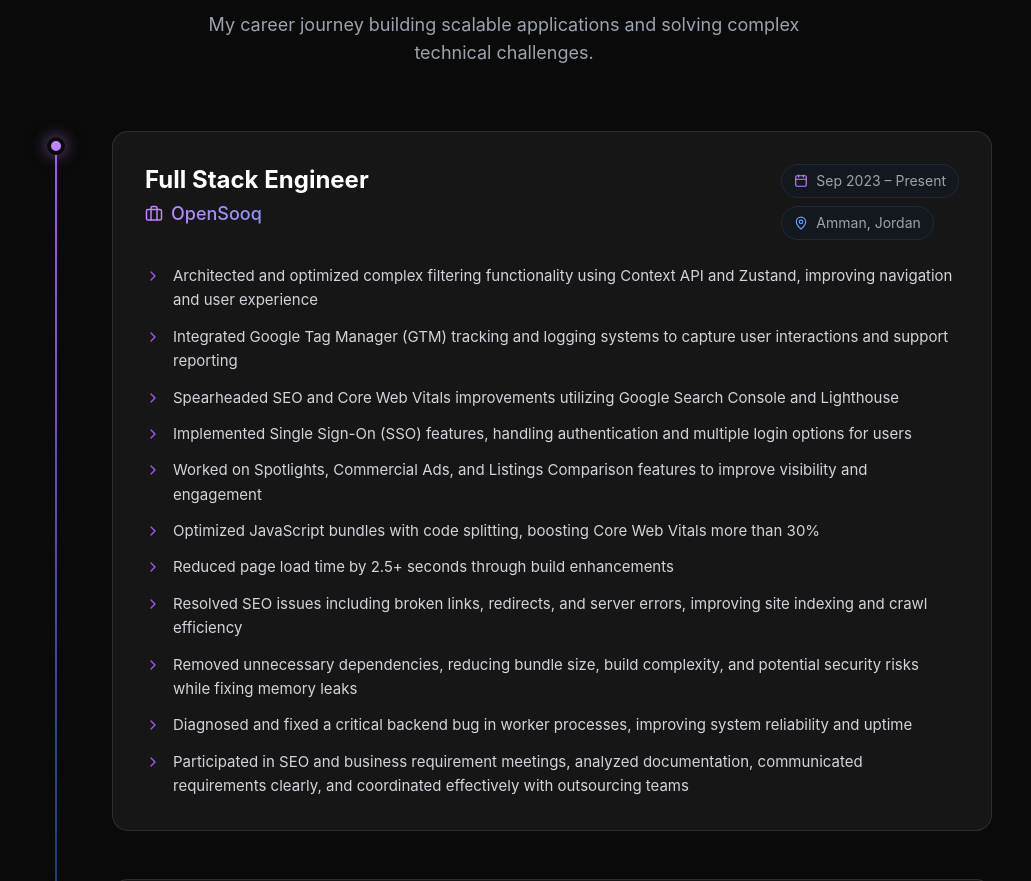
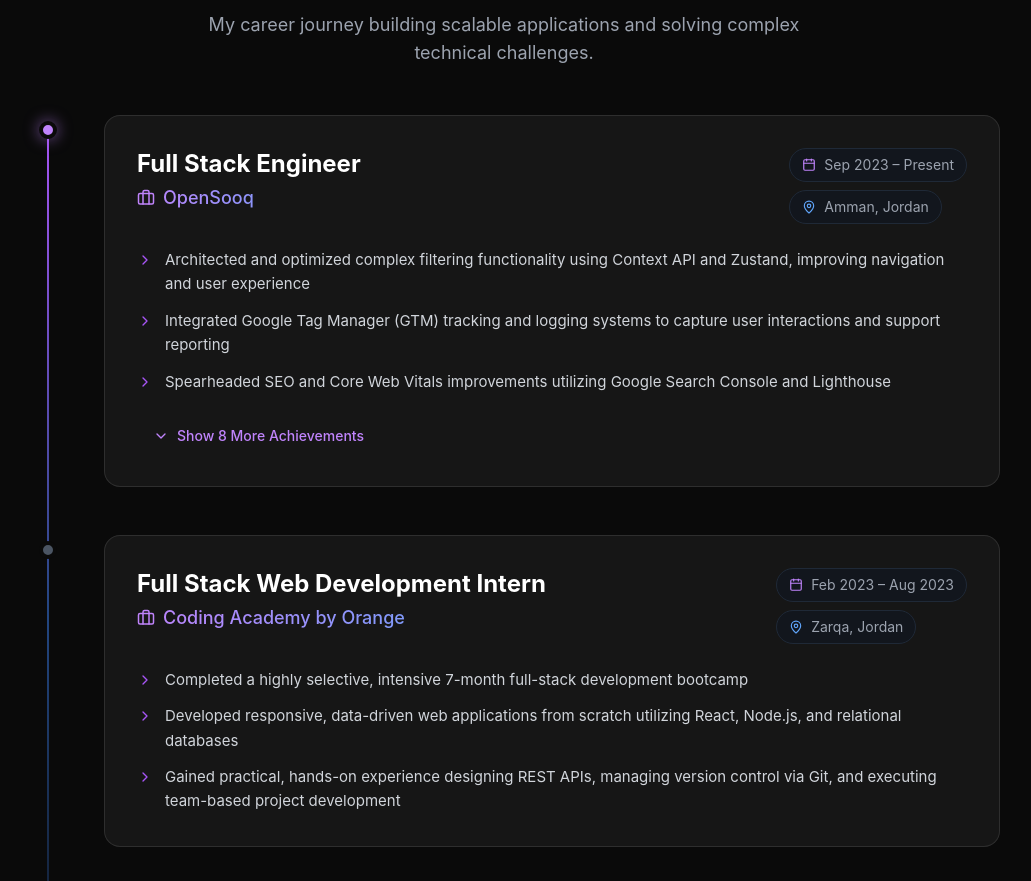
Before and after one commit to razan-aboushi/razan-aboushi-portfolio, a React (Create React App) app: page / in a window 1280 px wide. Shown: the part 1919-2800 px from the top of the page, without its empty margins (136-1167 px from the left). Built offline with nearby package versions, Linux system fonts and the light colour scheme.

Commit message:
edit on the design of some sections

```diff
--- a/src/components/ExperienceElegant.tsx
+++ b/src/components/ExperienceElegant.tsx
@@ -1,4 +1,5 @@
-import { Calendar, MapPin, ChevronRight, Briefcase } from "lucide-react";
+import { useState } from "react";
+import { Calendar, MapPin, ChevronRight, Briefcase, ChevronDown, ChevronUp } from "lucide-react";
 
 const experienceData = [
   {
@@ -45,13 +46,101 @@ const experienceData = [
   },
 ];
 
+const ExperienceCard = ({ exp, index }: { exp: any; index: number }) => {
+  const [isExpanded, setIsExpanded] = useState(false);
+
+  const INITIAL_COUNT = 3;
+  const hasMore = exp.achievements.length > INITIAL_COUNT;
+
+  const visibleAchievements = isExpanded
+    ? exp.achievements
+    : exp.achievements.slice(0, INITIAL_COUNT);
+
+  return (
+    <div
+      className="relative pl-10 md:pl-24 animate-fade-in"
+      style={{ animationDelay: `${0.2 + index * 0.15}s` }}
+    >
+      <div
+        className={`absolute left-[7px] md:left-[31px] top-1.5 w-[18px] h-[18px] rounded-full border-4 border-[#0a0a0a] z-10 ${
+          exp.isCurrent
+            ? "bg-purple-400 shadow-[0_0_15px_rgba(192,132,252,0.6)]"
+            : "bg-gray-600"
+        }`}
+      />
+
+      <div className="bg-white/5 border border-white/10 rounded-2xl p-6 md:p-8 hover:border-purple-500/30 hover:bg-white/[0.07] transition-all duration-300">
+
+        <div className="flex flex-col md:flex-row md:justify-between md:items-start gap-4 mb-6">
+          <div>
+            <h3 className="text-xl md:text-2xl font-bold text-white mb-1">
+              {exp.position}
+            </h3>
+            <div className="flex items-center gap-2 text-base md:text-lg font-medium text-transparent bg-clip-text bg-gradient-to-r from-purple-400 to-blue-400 mb-3">
+              <Briefcase size={18} className="text-purple-400 shrink-0" />
+              {exp.company}
+            </div>
+          </div>
+
+          <div className="flex flex-wrap md:flex-col gap-2 shrink-0">
+            <div className="flex items-center gap-2 text-xs md:text-sm text-gray-400 bg-gray-900/50 px-3 py-1.5 rounded-full border border-gray-800 w-fit">
+              <Calendar size={14} className="text-purple-400 shrink-0" />
+              <span>{exp.duration}</span>
+            </div>
+            <div className="flex items-center gap-2 text-xs md:text-sm text-gray-400 bg-gray-900/50 px-3 py-1.5 rounded-full border border-gray-800 w-fit">
+              <MapPin size={14} className="text-blue-400 shrink-0" />
+              <span>{exp.location}</span>
+            </div>
+          </div>
+        </div>
+
+        <ul className="space-y-3 relative">
+          {visibleAchievements.map((achievement: string, achIndex: number) => (
+            <li
+              key={achIndex}
+              className="flex items-start gap-3 group animate-fade-in"
+            >
+              <ChevronRight
+                size={16}
+                className="text-purple-500 mt-1 shrink-0 group-hover:text-cyan-400 transition-colors"
+              />
+              <span className="text-gray-300 leading-relaxed text-sm md:text-[15px]">
+                {achievement}
+              </span>
+            </li>
+          ))}
+        </ul>
+
+        {hasMore && (
+          <button
+            onClick={() => setIsExpanded(!isExpanded)}
+            className="mt-6 flex items-center gap-2 text-sm font-medium text-purple-400 hover:text-purple-300 transition-colors py-2 px-4 rounded-lg hover:bg-purple-500/10 w-fit"
+          >
+            {isExpanded ? (
+              <>
+                <ChevronUp size={16} />
+                Show Less
+              </>
+            ) : (
+              <>
+                <ChevronDown size={16} />
+                Show {exp.achievements.length - INITIAL_COUNT} More Achievements
+              </>
+            )}
+          </button>
+        )}
+
+      </div>
+    </div>
+  );
+};
+
 export default function ExperienceElegant() {
   return (
-    <section id="experience" className="relative py-20 bg-[#0a0a0a]">
-      <div className="max-w-5xl mx-auto px-6">
+    <section id="experience" className="relative py-20 bg-[#0a0a0a] scroll-mt-20">
+      <div className="max-w-5xl mx-auto px-4">
 
-        {/* Section Header */}
-        <div className="text-center mb-16">
+        <div className="text-center mb-12 animate-fade-in">
           <h2 className="text-4xl md:text-5xl font-bold text-white mb-4">
             Professional <span className="text-transparent bg-clip-text bg-gradient-to-r from-blue-400 to-purple-500">Experience</span>
           </h2>
@@ -60,72 +149,12 @@ export default function ExperienceElegant() {
           </p>
         </div>
 
-        {/* Timeline Container */}
         <div className="relative">
-
-          {/* The Vertical Line */}
-          {/* We use a gradient line to make it look modern */}
           <div className="absolute left-[15px] md:left-[39px] top-2 bottom-0 w-[2px] bg-gradient-to-b from-purple-500 via-blue-500/50 to-transparent" />
 
           <div className="space-y-12">
             {experienceData.map((exp, index) => (
-              <div key={index} className="relative pl-10 md:pl-24">
-
-                {/* Timeline Dot */}
-                {/* The glowing dot effect for current role, standard dot for past roles */}
-                <div
-                  className={`absolute left-[7px] md:left-[31px] top-1.5 w-[18px] h-[18px] rounded-full border-4 border-[#0a0a0a] z-10 ${
-                    exp.isCurrent
-                      ? "bg-purple-400 shadow-[0_0_15px_rgba(192,132,252,0.6)]"
-                      : "bg-gray-600"
-                  }`}
-                />
-
-                {/* Experience Card */}
-                <div className="bg-white/5 border border-white/10 rounded-2xl p-6 md:p-8 hover:border-purple-500/30 hover:bg-white/[0.07] transition-all duration-300">
-
-                  {/* Header part of the card */}
-                  <div className="flex flex-col md:flex-row md:justify-between md:items-start gap-4 mb-6">
-                    <div>
-                      <h3 className="text-2xl font-bold text-white mb-1">
-                        {exp.position}
-                      </h3>
-                      <div className="flex items-center gap-2 text-lg font-medium text-transparent bg-clip-text bg-gradient-to-r from-purple-400 to-blue-400 mb-3">
-                        <Briefcase size={18} className="text-purple-400" />
-                        {exp.company}
-                      </div>
-                    </div>
-
-                    {/* Date and Location Badges */}
-                    <div className="flex flex-col gap-2 shrink-0">
-                      <div className="flex items-center gap-2 text-sm text-gray-400 bg-gray-900/50 px-3 py-1.5 rounded-full border border-gray-800 w-fit">
-                        <Calendar size={14} className="text-purple-400" />
-                        <span>{exp.duration}</span>
-                      </div>
-                      <div className="flex items-center gap-2 text-sm text-gray-400 bg-gray-900/50 px-3 py-1.5 rounded-full border border-gray-800 w-fit">
-                        <MapPin size={14} className="text-blue-400" />
-                        <span>{exp.location}</span>
-                      </div>
-                    </div>
-                  </div>
-
-                  {/* Achievements List */}
-                  <ul className="space-y-3">
-                    {exp.achievements.map((achievement, achIndex) => (
-                      <li key={achIndex} className="flex items-start gap-3 group">
-                        <ChevronRight
-                          size={16}
-                          className="text-purple-500 mt-1 shrink-0 group-hover:text-cyan-400 transition-colors"
-                        />
-                        <span className="text-gray-300 leading-relaxed text-[15px]">
-                          {achievement}
-                        </span>
-                      </li>
-                    ))}
-                  </ul>
-
-                </div>
-              </div>
+              <ExperienceCard key={index} exp={exp} index={index} />
             ))}
           </div>
         </div>
--- a/src/components/ProjectsElegant.tsx
+++ b/src/components/ProjectsElegant.tsx
@@ -1,37 +1,13 @@
-import { Code, Package, Globe, ExternalLink, GitBranch, Box, Server } from "lucide-react";
+import { Code, Globe, ExternalLink, GitBranch, Server } from "lucide-react";
 
 const projectsData = [
-  {
-    title: "React Perfect Gallery",
-    type: "NPM Package",
-    description: "Published an open-source NPM package providing a highly reusable, accessible image gallery component featuring mobile-first design and infinite scrolling capabilities.",
-    technologies: ["React", "TypeScript", "CSS3", "Accessibility", "Infinite Scroll"],
-    links: {
-      npm: "https://www.npmjs.com/package/react-perfect-gallery",
-      github: "https://github.com/razan-aboushi/react-perfect-gallery",
-    },
-    icon: Package,
-    featured: true,
-  },
-  {
-    title: "Mobile Date Picker",
-    type: "NPM Package",
-    description: "Engineered and deployed a mobile-optimized date picker component with touch-friendly controls and customizable styling for the React developer ecosystem.",
-    technologies: ["React", "JavaScript", "CSS3", "Mobile-First", "Touch UI"],
-    links: {
-      npm: "https://www.npmjs.com/package/mobile-date-picker",
-      github: "https://github.com/razan-aboushi/my-react-mobile-datepicker",
-    },
-    icon: Package,
-    featured: true,
-  },
   {
     title: "EduSpark Platform",
     type: "Full Stack Application",
     description: "Developed an educational platform bridging students and course creators, featuring secure material sharing and interactive online course accessibility.",
     technologies: ["React.js", "Node.js", "Express", "MySQL", "JWT"],
     links: {
-      github: "https://github.com/razan-aboushi/eduspark-platform",
+      github: "https://github.com/razan-aboushi/Edu_Spark",
     },
     icon: Globe,
     featured: true,
@@ -56,6 +32,17 @@ const projectsData = [
       github: "https://github.com/razan-aboushi/Add-Tasks-with-Zustand",
     },
     icon: Code,
+  },
+  {
+    title: "YouBelong Platform",
+    type: "Full Stack Application",
+    description: "A comprehensive web platform built using Laravel framework following MVC architecture pattern with MySQL database integration.",
+    technologies: ["PHP 8", "Laravel Framework 9", "MySQL 5.7", "HTML", "CSS", "Bootstrap", "Apache Server", "Composer"],
+    links: {
+      github: "https://github.com/razan-aboushi/youbelong",
+    },
+    icon: Globe,
+    featured: true,
   },
   {
     title: "Expense Tracker",
@@ -116,6 +103,7 @@ const projectsData = [
       github: "https://github.com/razan-aboushi/chat-rooms",
     },
     icon: Server,
+    featured: true,
   },
   {
     title: "Simple NodeJS",
@@ -127,25 +115,30 @@ const projectsData = [
     },
     icon: Server,
   },
+  {
+    title: "Mockup and Wireframe",
+    type: "Design Project",
+    description: "Created initial website wireframes and mockup screens using Figma for UI/UX design planning and prototyping.",
+    technologies: ["Figma", "Wireframing", "UI Design", "Prototyping"],
+    links: {
+      github: "https://github.com/razan-aboushi/mockup-and-wireframe",
+    },
+    icon: Globe,
+  },
 ];
 
-// Split the data into featured and standard projects
 const featuredProjects = projectsData.filter(p => p.featured);
 const standardProjects = projectsData.filter(p => !p.featured);
 
 export default function ProjectsElegant() {
   return (
-    <section id="projects" className="relative py-20 bg-[#0a0a0a]">
+    <section id="projects" className="relative py-24 bg-[#0a0a0a]">
       <div className="max-w-6xl mx-auto px-6">
 
-        {/* Section Header */}
         <div className="text-center mb-16">
           <h2 className="text-4xl md:text-5xl font-bold text-white mb-4">
             Featured <span className="text-transparent bg-clip-text bg-gradient-to-r from-purple-400 to-pink-500">Work</span>
           </h2>
-          <p className="text-gray-400 text-lg max-w-2xl mx-auto">
-            A selection of my NPM packages, full-stack applications, and open-source contributions.
-          </p>
         </div>
 
         <div className="grid grid-cols-1 md:grid-cols-2 gap-6 mb-12">
@@ -189,17 +182,6 @@ export default function ProjectsElegant() {
                 </div>
 
                 <div className="relative z-10 flex gap-4 mt-auto">
-                  {project.links.npm && (
-                    <a
-                      href={project.links.npm}
-                      target="_blank"
-                      rel="noopener noreferrer"
-                      className="flex items-center gap-2 text-sm font-medium text-white px-4 py-2 rounded-lg bg-red-500/10 hover:bg-red-500/20 border border-red-500/20 transition-colors"
-                    >
-                      <Box size={16} />
-                      NPM Registry
-                    </a>
-                  )}
                   {project.links.github && (
                     <a
                       href={project.links.github}
@@ -222,18 +204,20 @@ export default function ProjectsElegant() {
         <div className="grid grid-cols-1 sm:grid-cols-2 lg:grid-cols-4 gap-4 mb-16">
             {standardProjects.map((project, index) => {
               return (
-                <div key={index} className="p-5 rounded-xl bg-white/5 border border-white/5 hover:border-gray-600 transition-colors flex flex-col h-full">
-                  <h4 className="text-lg font-semibold text-white mb-2">{project.title}</h4>
+                <a
+                  key={index}
+                  href={project.links.github}
+                  target="_blank"
+                  rel="noopener noreferrer"
+                  className="p-5 rounded-xl bg-white/5 border border-white/5 hover:border-gray-600 hover:bg-white/[0.07] transition-all duration-300 flex flex-col h-full group"
+                >
+                  <h4 className="text-lg font-semibold text-white mb-2 group-hover:text-purple-400 transition-colors">{project.title}</h4>
                   <p className="text-sm text-gray-500 mb-4 flex-grow line-clamp-3">{project.description}</p>
                   <div className="flex items-center justify-between mt-auto pt-4 border-t border-white/5">
                     <span className="text-xs text-gray-600">{project.technologies[0]}</span>
-                    {project.links.github && (
-                      <a href={project.links.github} target="_blank" rel="noopener noreferrer" className="text-gray-400 hover:text-white transition-colors">
-                        <GitBranch size={18} />
-                      </a>
-                    )}
+                    <GitBranch size={18} className="text-gray-400 group-hover:text-white transition-colors" />
                   </div>
-                </div>
+                </a>
               )
             })}
         </div>
```
Also changed, not shown: src/components/NavigationElegant.tsx (+30 -9 lines), src/components/npmPackages.tsx (+8 -7 lines).
